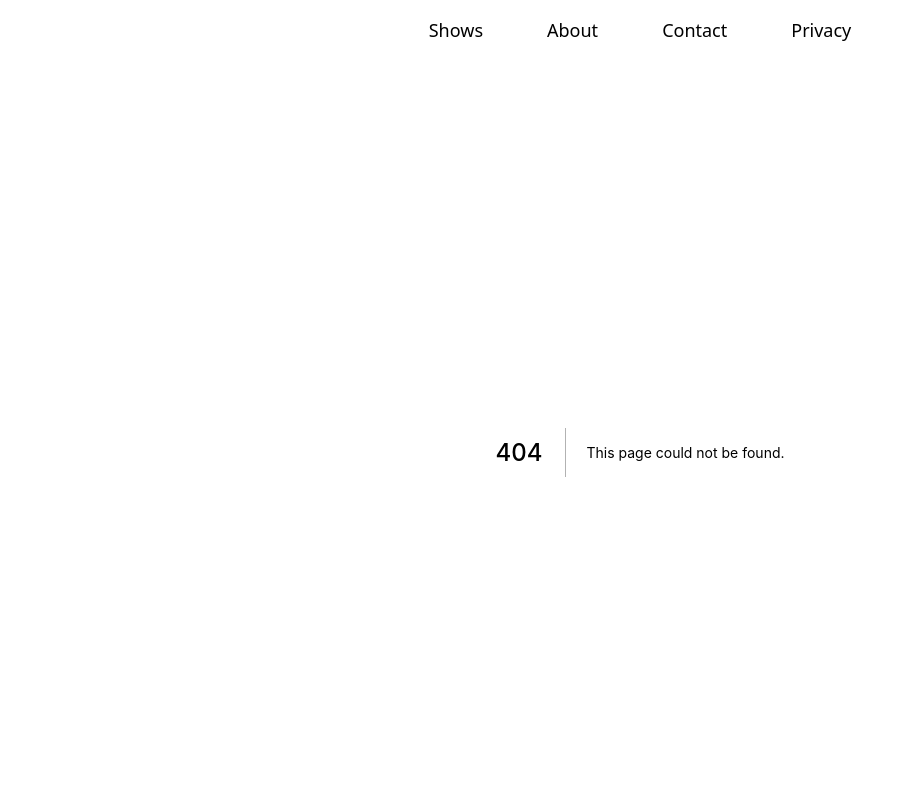
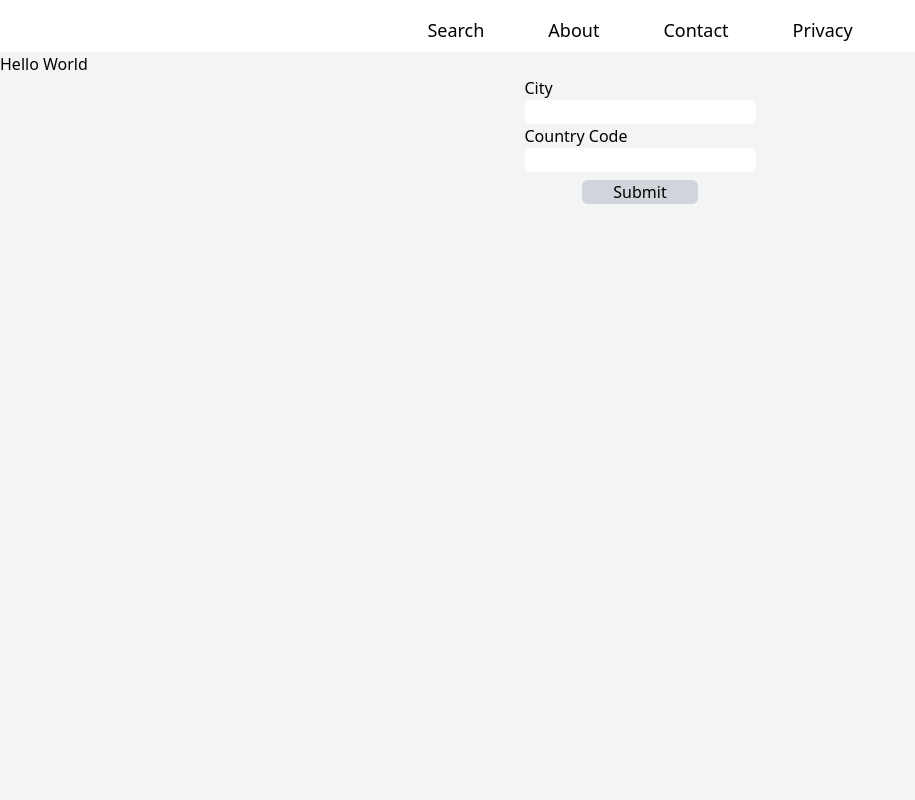
Before and after one commit to Tcaf351/Next.js-Assignment, a Next.js app in the folder anime-search/: page /city in a window 1280 px wide. Before the commit this address had no page. Shown: the top 800 px of the page, without its empty margins (0-915 px from the left). Built offline with nearby package versions, Linux system fonts and the light colour scheme; no server answers.

Commit message:
Imported OpenWeather api, added forms, .env file

```diff
--- a/anime-search/components/Header.jsx
+++ b/anime-search/components/Header.jsx
@@ -3,7 +3,7 @@ import Head from 'next/head';
 function Header({ title }) {
     return (
         <Head>
-            <title>Anime-Search | { title }</title>
+            <title>Weather Search | { title }</title>
         </Head>
      );
 }
--- a/anime-search/components/Layout.tsx
+++ b/anime-search/components/Layout.tsx
@@ -6,9 +6,8 @@ import Footer from '../components/Footer'
 const Layout = ({ children }: any): any => {
     return (
         <div>
-            <Header title={ children.type.name } /> {/* dynamically changes title based on page user is on */}
             <Navbar />
-            <main>{ children }</main>
+                <main>{ children }</main>
             <Footer />
         </div>
     )
--- a/anime-search/components/Navbar.tsx
+++ b/anime-search/components/Navbar.tsx
@@ -5,8 +5,8 @@ function Navbar() {
         <nav className="min-w-full">
             <ul className="flex items-center justify-center">
                 <li className="mx-4 mt-2 py-2 px-4 text-lg hover:bg-slate-300 hover:shadow-md rounded-lg">
-                    <Link href="/shows">
-                        <a>Shows</a>
+                    <Link href="/city">
+                        <a>Search</a>
                     </Link>
                 </li>
                 <li className="mx-4 mt-2 py-2 px-4 text-lg hover:bg-slate-300 hover:shadow-md rounded-lg">
--- a/anime-search/package.json
+++ b/anime-search/package.json
@@ -9,6 +9,8 @@
     "lint": "next lint"
   },
   "dependencies": {
+    "axios": "^0.27.2",
+    "dotenv": "^16.0.1",
     "next": "12.1.6",
     "react": "18.1.0",
     "react-dom": "18.1.0"
--- a/anime-search/pages/about.jsx
+++ b/anime-search/pages/about.jsx
@@ -3,7 +3,11 @@
 function About() {
     return (
         <div className="min-h-screen bg-gray-100">
-            <h1>About Page</h1>
+            <div className="flex flex-col items-center justify-center h-screen">
+                <h1 className="text-lg">Star Wars Wiki helps you to discover new facts about your favourite Star Wars characters. <br />
+            We have a plenty of characters to choose from, so that there is always a new fact to learn!</h1>
+                <p className="py-10">Whether you are after information from the original trilogy or something from the prequals. We have got you covered!</p>
+            </div>
         </div>
      );
 }
--- /dev/null
+++ b/anime-search/pages/city.jsx
@@ -0,0 +1,50 @@
+// import axios from 'axios';
+import Header from '../components/Header';
+
+function Shows(props) {
+
+
+    return (
+        <div className="min-h-screen bg-gray-100">
+            <Header title="Search" />
+            <h1>Hello World</h1>
+            <div className='flex flex-col items-center justify-center h-1/2'>
+                <form className='flex flex-col justify-center'>
+                    <label>City</label>
+                    <input type="text" className='rounded-md' />
+                    <label>Country Code</label>
+                    <input type="text" className='rounded-md' />
+                    <div className='flex justify-center my-2'>
+                        <button type="submit" className='bg-gray-300 rounded-md w-1/2'>Submit</button>
+                    </div>
+                </form>
+            </div>
+        </div>
+     );
+}
+
+
+// export const getStaticPaths = async (context) => {
+//   return {
+//     props: {},
+//   };
+// };
+
+// export const getServerSideProps = async (context) => {
+    const api = process.env.API_KEY;
+    let city;
+    let countryCode;
+    const url = `http://api.openweathermap.org/data/2.5/weather?q=${city},${countryCode}&units=metric&APPID=${api}`;
+
+    // const fetchApi = await axios.get(`${url}people`);
+    // const results = fetchApi.data;
+
+
+//   return {
+//     props: {
+//         results
+//     },
+//   };
+// };
+
+export default Shows;
--- a/anime-search/pages/index.jsx
+++ b/anime-search/pages/index.jsx
@@ -1,32 +1,56 @@
 // import type { NextPage } from 'next'
-
+import Header from '../components/Header';
 
 // const Home: NextPage = () => {
-  const Home = () => {
+  const Home = (props) => {
+    console.log(props);
+
   return (
-      <div className="min-h-screen bg-gray-100 px-20 flex">
+
+    <div className="min-h-screen bg-gray-100 px-20 flex">
+        <Header title="Home" />
 
         {/* text on left of screen start */}
         <div className="flex flex-col items-start justify-center h-screen">
           <div className="flex flex-row items-center justify-center">
-            <h1 className="text-5xl font-medium">Welcome to</h1> <span className="text-5xl font-medium px-3 bg-clip-text text-transparent bg-gradient-to-r from-red-500 to-yellow-500">Anime-Search</span>
+            <h1 className="text-5xl font-medium">Welcome to</h1> <span className="text-5xl font-medium px-3 bg-clip-text text-transparent bg-gradient-to-r from-red-500 to-yellow-500">Weather Search</span>
           </div>
           <div>
-            <h1 className="text-2xl py-1">Your source for searching Anime!</h1>
+            <h1 className="text-xl py-1">Your source for searching your city's current weather!</h1>
           </div>
         </div>
         {/* text on left of screen end */}
 
 
         {/* image on right of screen start */}
-        <div className="flex items-center justify-end w-1/2">
-          <div className="bg-black h-60 w-80">
+        <div className="flex flex-col items-center justify-center w-1/2">
+            <h1>{ props.data.name }</h1>
+            <h1>Current temperature: { Math.round(props.data.main.temp) } C</h1>
+            <h1>{ props.data.weather[0].description }</h1>
           </div>
-        </div>
         {/* image on right of screen end */}
 
       </div>
   )
+
+
 }
 
+export const getStaticProps = async (context) => {
+  const api = process.env.API_KEY;
+  let city = 'Melbourne';
+  let countryCode = 'Au';
+  const url = `http://api.openweathermap.org/data/2.5/weather?q=${city},${countryCode}&units=metric&APPID=${api}`;
+
+  const response = await fetch(url);
+  const data = await response.json();
+
+
+  return {
+    props: {
+      data,
+    },
+  };
+};
+
 export default Home
--- a/anime-search/pages/privacy.jsx
+++ b/anime-search/pages/privacy.jsx
@@ -13,6 +13,7 @@ function Privacy() {
                 <p>We take steps to ensure your info remains confidential</p>
                 <p>We will take all reasonable steps to ensure that these entities and organisations are <br /> bound by confidentiality and privacy obligations with respect to the protection of your personal information.</p>
             </div>
+            <p>Privacy policy cited from spaceship.com.au</p>
         </div>
      );
 }
--- a/anime-search/pages/shows.jsx
+++ /dev/null
@@ -1,11 +0,0 @@
-
-
-function Shows() {
-    return (
-        <div className="min-h-screen bg-gray-100">
-            <h1>Individual shows page</h1>
-        </div>
-     );
-}
-
-export default Shows;
```
Also changed, not shown: 1 other file (tests, documents, lock files or other folders).
